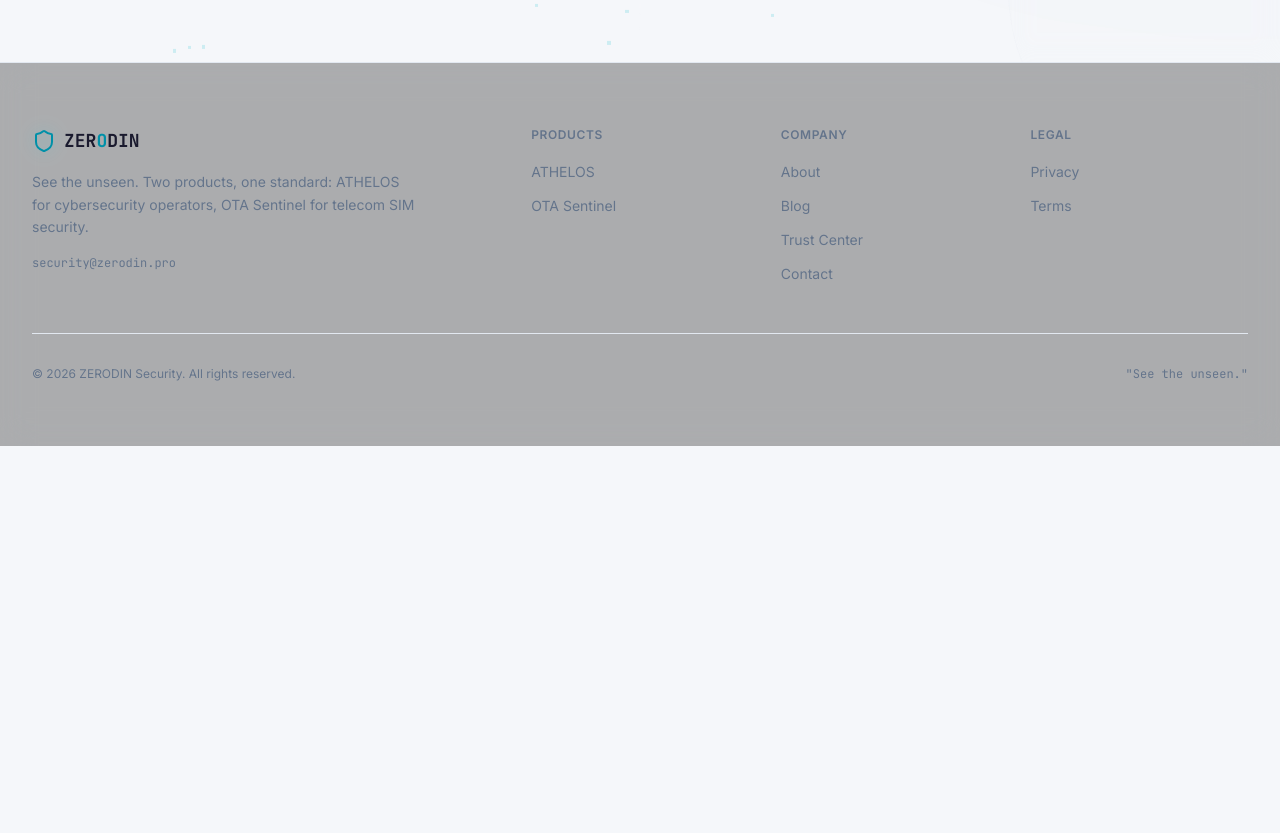
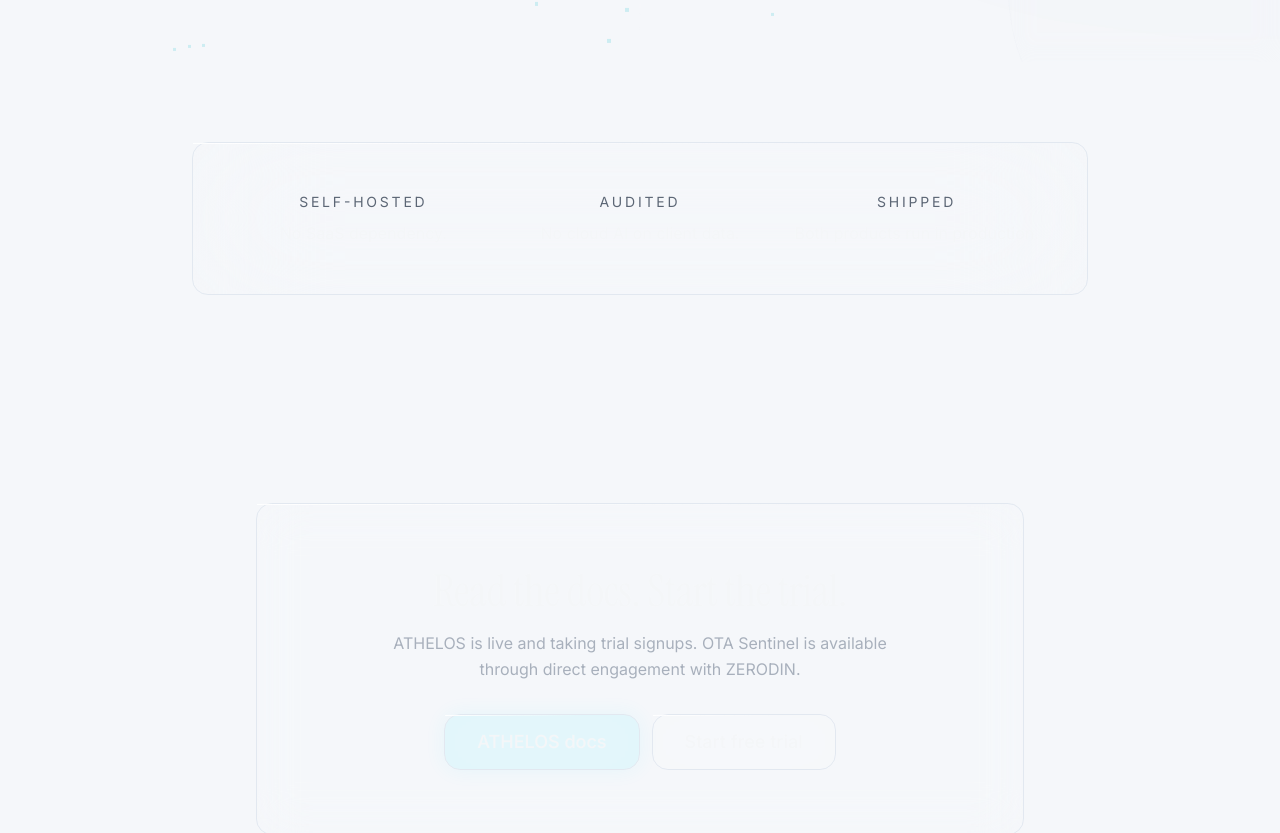
Before and after one commit to ZERODIN-IO/zerodin, a Next.js app: page / in a window 1280 px wide. Shown: the part 1053-1886 px from the top of the page. Before the commit the page ends 1499 px from the top, so only its background shows below. Built offline with nearby package versions, Linux system fonts and the light colour scheme.

Commit message:
feat(landing): add positioning sliver and CTA panel below hero

```diff
--- a/src/app/page.tsx
+++ b/src/app/page.tsx
@@ -6,6 +6,8 @@ import { motion, useMotionValue, useSpring, useTransform } from "framer-motion";
 import {
   Glass,
   GlassPanel,
+  Section,
+  Reveal,
   GlassButton,
   DisplayText,
   BodyText,
@@ -162,6 +164,85 @@ export default function HomePage() {
           <div className="h-12 w-px bg-gradient-to-b from-transparent via-white/20 to-transparent" />
         </motion.div>
       </section>
+
+      {/* ============================================================ */}
+      {/* POSITIONING SLIVER */}
+      {/* ============================================================ */}
+      <Section spacing="md">
+        <Reveal>
+          <Glass
+            material="thick"
+            className="max-w-4xl mx-auto p-8 md:p-12"
+          >
+            <div className="grid grid-cols-1 md:grid-cols-3 gap-8 text-center">
+              <div>
+                <BodyText size="sm" tone="tertiary" className="uppercase tracking-[0.2em] mb-2">
+                  Self-hosted
+                </BodyText>
+                <BodyText size="base" tone="primary">
+                  No SaaS dependency.
+                </BodyText>
+              </div>
+              <div>
+                <BodyText size="sm" tone="tertiary" className="uppercase tracking-[0.2em] mb-2">
+                  Audited
+                </BodyText>
+                <BodyText size="base" tone="primary">
+                  No cloud AI on client data.
+                </BodyText>
+              </div>
+              <div>
+                <BodyText size="sm" tone="tertiary" className="uppercase tracking-[0.2em] mb-2">
+                  Shipped
+                </BodyText>
+                <BodyText size="base" tone="primary">
+                  Both products run in production.
+                </BodyText>
+              </div>
+            </div>
+          </Glass>
+        </Reveal>
+      </Section>
+
+      {/* ============================================================ */}
+      {/* CTA PANEL */}
+      {/* ============================================================ */}
+      <Section spacing="lg">
+        <Reveal>
+          <Glass
+            material="crystal"
+            className="max-w-3xl mx-auto p-10 md:p-16 text-center"
+          >
+            <DisplayText size="md" as="h2" className="mb-4">
+              Read the docs. Start the trial.
+            </DisplayText>
+            <BodyText size="base" tone="secondary" className="mb-8 max-w-lg mx-auto">
+              ATHELOS is live and taking trial signups. OTA Sentinel is
+              available through direct engagement with ZERODIN.
+            </BodyText>
+            <div className="flex flex-wrap gap-3 justify-center">
+              <a
+                href="https://www.athelos.pro/docs"
+                target="_blank"
+                rel="noopener noreferrer"
+              >
+                <GlassButton variant="primary" size="lg">
+                  ATHELOS docs
+                </GlassButton>
+              </a>
+              <a
+                href="https://app.athelos.pro/cloud/signup"
+                target="_blank"
+                rel="noopener noreferrer"
+              >
+                <GlassButton variant="secondary" size="lg">
+                  Start free trial
+                </GlassButton>
+              </a>
+            </div>
+          </Glass>
+        </Reveal>
+      </Section>
     </div>
   );
 }
```
